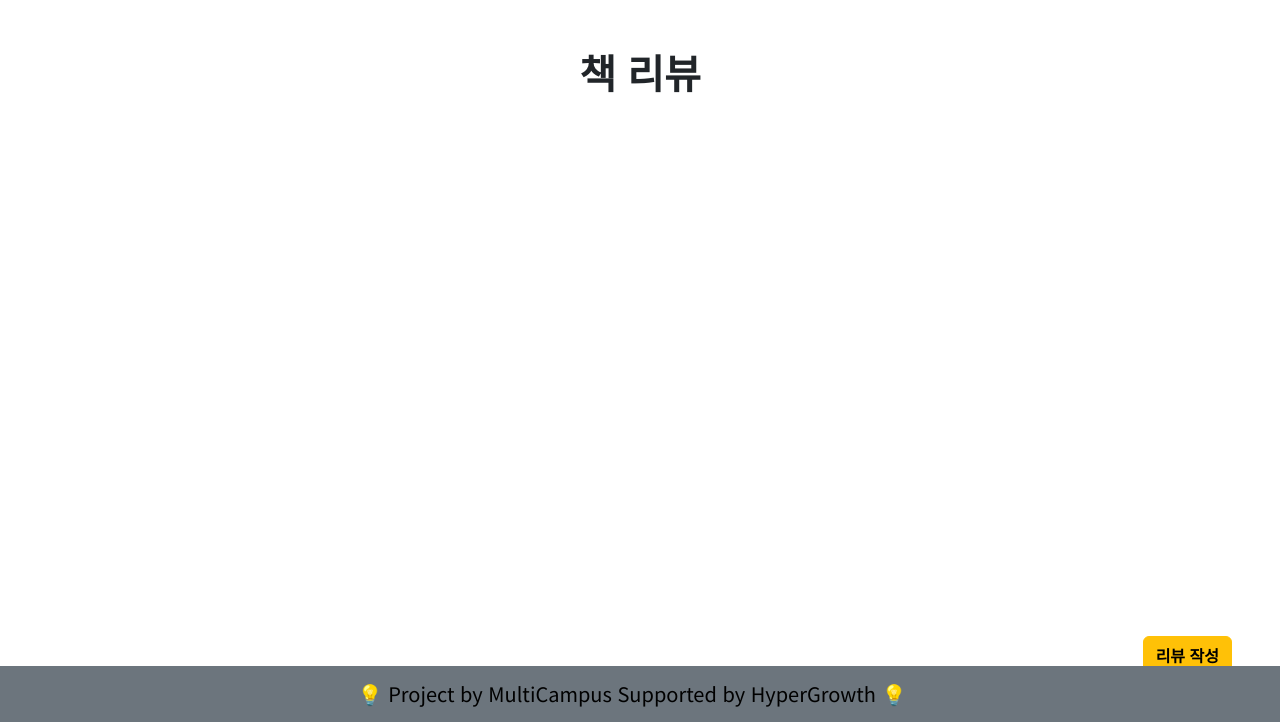
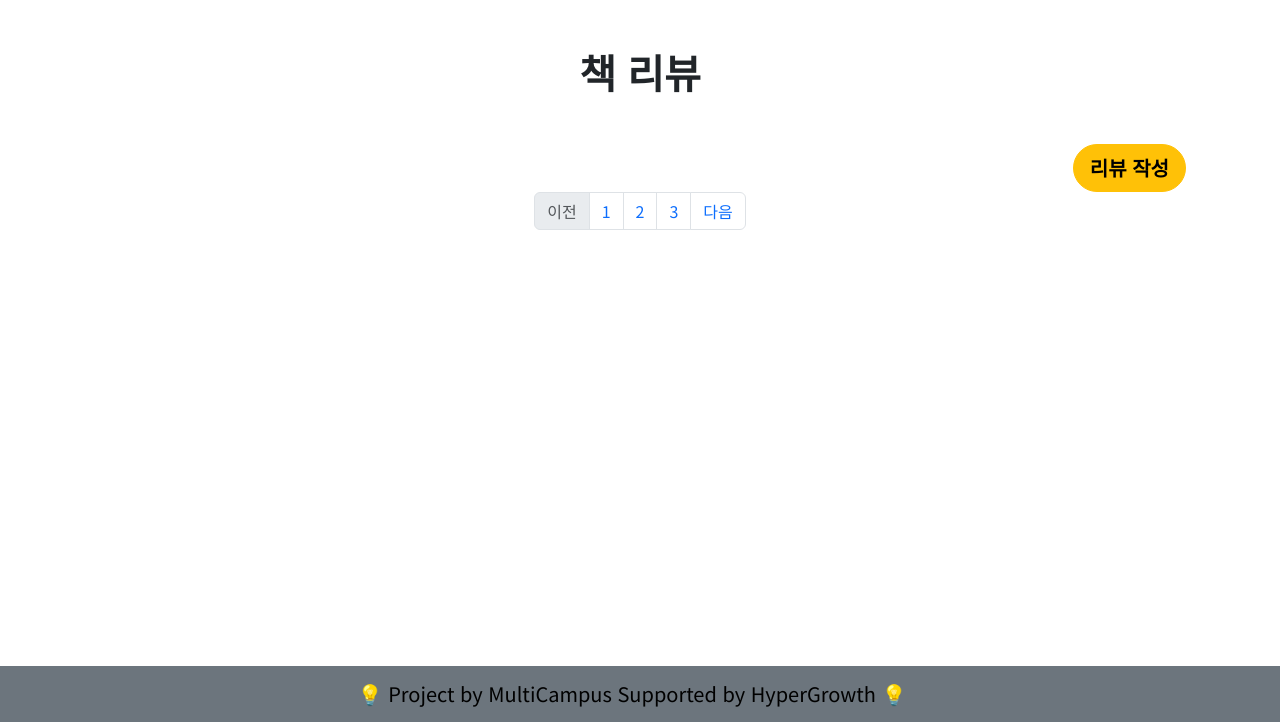
Before and after one commit to snnzzoo/221027-Pair, a Django app: template reviews/templates/reviews/index.html in a window 1280 px wide. Shown: the part 78-800 px from the top of the page. Run offline with Django 3.2, Linux system fonts and the light colour scheme; the template is opened without the code that fills it, so the values that code supplies are empty; some libraries are stand-ins or nearby versions.

Commit message:
Pagination 미완

```diff
--- a/reviews/templates/reviews/detail.html
+++ b/reviews/templates/reviews/detail.html
@@ -56,6 +56,7 @@
               <i class="bi bi-heart fs-4"></i>
             {% endif %}
           </a>
+          {% comment %} <p>{{ review.like_users.count }}</p> {% endcomment %}
         </div>
         <!-- 스크랩 -->
           <a class="p-0 m-0 btn btn-lg border-0 bi bi-bookmark fs-4" href="#"></a>
--- a/reviews/templates/reviews/index.html
+++ b/reviews/templates/reviews/index.html
@@ -4,6 +4,9 @@
 
   <div class="container text-center py-5">
     <h1 class="text-center mb-5 fw-bold">책 리뷰</h1>
+    <div class="d-flex justify-content-end mt-4">
+      <a class="btn btn-warning btn-lg mb-4 fw-bold rounded-pill" href="{% url 'reviews:create' %}">리뷰 작성</a>
+    </div>
     <div class="row g-4 g-sm-4 g-md-5 row-cols-2 row-cols-sm-3 row-cols-md-4">
       {% for review in reviews %}
         <div class="col mt-5 mb-4">
@@ -18,7 +21,7 @@
                 </div>
               {% else %}
                 <div class="card-hover">
-                  <img src="{% static 'images/empty.jpg' %}" class="card-img-top" alt="..." style="width: 200px; height: 300px;">
+                  <img src="{% static 'images/empty.jpg' %}" class="card-img-top" alt="..." style="width: 200px; height: 150px;">
                 </div>
               {% endif %}
               <ul class="list-group list-group-flush">
@@ -39,9 +42,32 @@
         </div>
       {% endfor %}
     </div>
-    <div class="d-flex justify-content-end mt-4 fixed-bottom">
-      <a class="btn btn-warning m-5 fw-bold" href="{% url 'reviews:create' %}">리뷰 작성</a>
-    </div>
+
+    <nav aria-label="Page navigation example">
+      <ul class="pagination justify-content-center mt-4">
+        {% if posts.has_previous %}
+          <li class="page-item">
+            <a class="page-link" href="?page={{ posts.previous_page_number }}">이전</a>
+          </li>
+        {% else %}
+          <li class="page-item disabled">
+            <a class="page-link">이전</a>
+          </li>
+        {% endif %}
+        <li class="page-item">
+          <a class="page-link" href="#">1</a>
+        </li>
+        <li class="page-item">
+          <a class="page-link" href="#">2</a>
+        </li>
+        <li class="page-item">
+          <a class="page-link" href="#">3</a>
+        </li>
+        <li class="page-item">
+          <a class="page-link" href="?page={{ posts.next_page_number }}">다음</a>
+        </li>
+      </ul>
+    </nav>
   </div>
 
 {% endblock %}
```
Also changed, not shown: reviews/views.py (+6 -1 lines), 12 other files.
